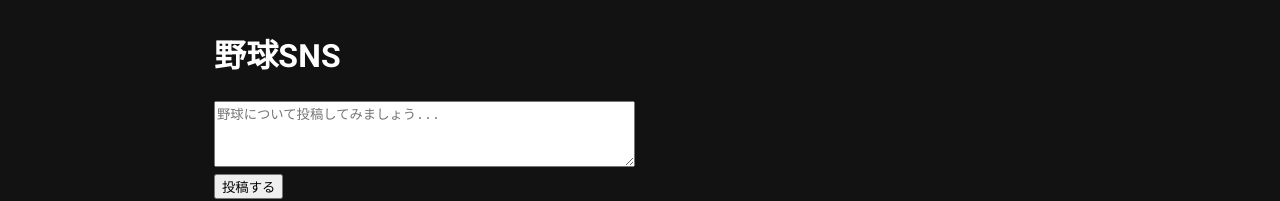
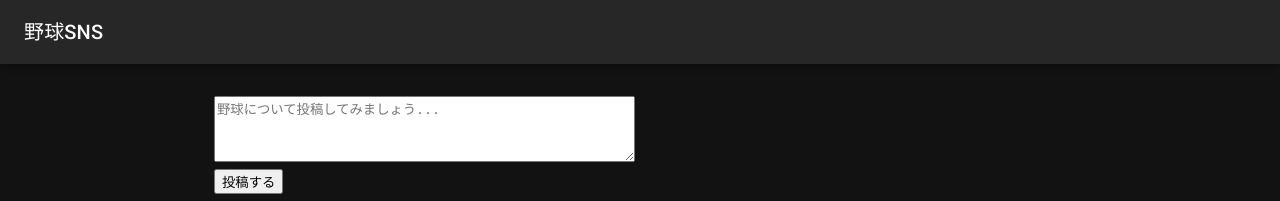
Before and after one commit to ncc-seisaku202/my-grad-work-2025, a React (Vite) app in the folder baseball-sns/: page / in a window 1280 px wide. Shown: the top 201 px of the page. Built offline with nearby package versions, Linux system fonts and the light colour scheme; no server answers; the database is empty.

Commit message:
feat: MUI AppBarで固定ヘッダーを実装 #9

```diff
--- a/baseball-sns/src/App.jsx
+++ b/baseball-sns/src/App.jsx
@@ -1,5 +1,5 @@
 import React, { useState, useEffect } from 'react'
-import { Container } from '@mui/material'
+import { Container, Toolbar } from '@mui/material'
 import Header from './components/Header'
 import PostForm from './components/PostForm'
 import Timeline from './components/Timeline'
@@ -27,6 +27,7 @@ function App() {
   return (
     <Container maxWidth="md" sx={{ mt: 4, mb: 4 }}>
       <Header />
+      <Toolbar />
       <PostForm />
       <Timeline posts={posts} />
     </Container>
--- a/baseball-sns/src/components/Header.jsx
+++ b/baseball-sns/src/components/Header.jsx
@@ -1,10 +1,18 @@
 import React from 'react';
+import { AppBar, Toolbar, Typography, Box } from '@mui/material';
 
 const Header = () => {
   return (
-    <header>
-      <h1>野球SNS</h1>
-    </header>
+    <AppBar position="fixed">
+      <Toolbar>
+        <Typography variant="h6" sx={{ flexGrow: 1 }}>
+          野球SNS
+        </Typography>
+        <Box>
+          {/* 将来のナビゲーションボタン用 */}
+        </Box>
+      </Toolbar>
+    </AppBar>
   );
 };
 
```
